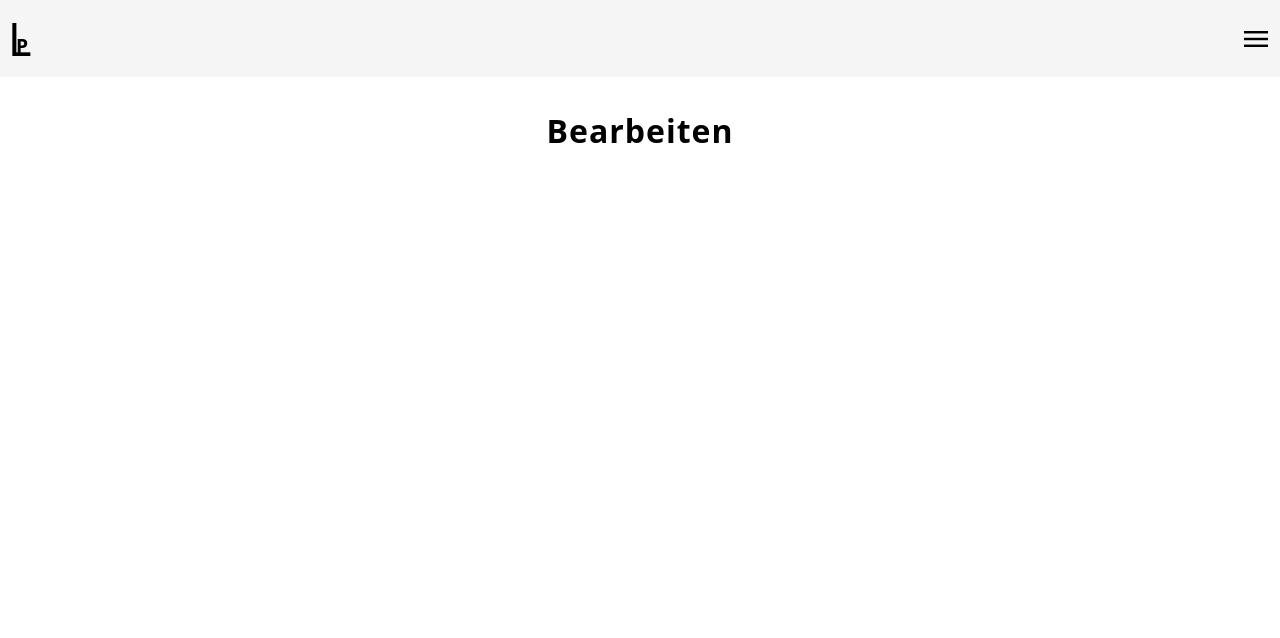
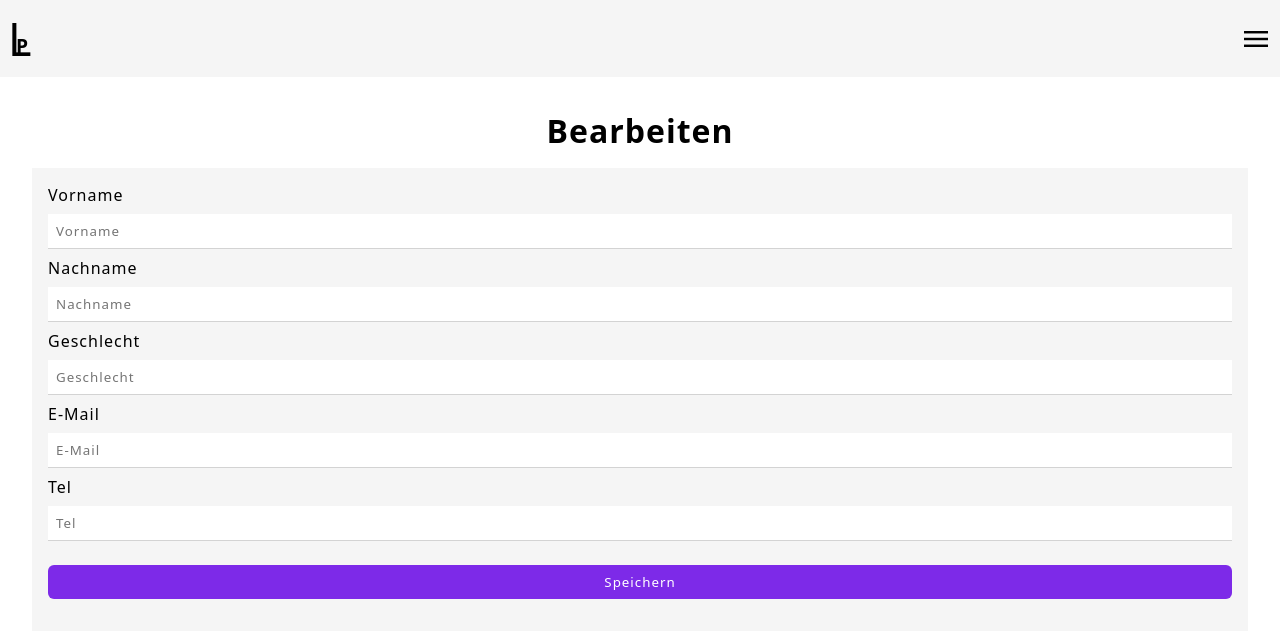
Before and after one commit to Patyika1986/kontakt-buch, an Angular app in the folder frontend/kontaktbuch/: page /settings in a window 1280 px wide. Shown: the top 638 px of the page. Built offline with nearby package versions, Linux system fonts and the light colour scheme.

Commit message:
generate form and some design

```diff
--- a/frontend/kontaktbuch/src/app/app.module.ts
+++ b/frontend/kontaktbuch/src/app/app.module.ts
@@ -8,6 +8,7 @@ import { NavComponent } from './component/nav/nav.component';
 import { ContactComponent } from './component/contact/contact.component';
 import { SettingsComponent } from './component/settings/settings.component';
 import { AddNewContactComponent } from './component/add-new-contact/add-new-contact.component';
+import { FormComponent } from './component/form/form.component';
 
 @NgModule({
   declarations: [
@@ -16,7 +17,8 @@ import { AddNewContactComponent } from './component/add-new-contact/add-new-cont
     NavComponent,
     ContactComponent,
     SettingsComponent,
-    AddNewContactComponent
+    AddNewContactComponent,
+    FormComponent
   ],
   imports: [
     BrowserModule,
--- a/frontend/kontaktbuch/src/app/component/add-new-contact/add-new-contact.component.html
+++ b/frontend/kontaktbuch/src/app/component/add-new-contact/add-new-contact.component.html
@@ -2,3 +2,4 @@
 <div class="top">
   <h1>Neu anlegen</h1>
 </div>
+<app-form></app-form>
--- /dev/null
+++ b/frontend/kontaktbuch/src/app/component/form/form.component.html
@@ -0,0 +1,18 @@
+<main id="main">
+  <section class="section">
+    <form id="form">
+      <label>Vorname</label>
+      <input type="text" placeholder="Vorname" name="firstname" />
+      <label>Nachname</label>
+      <input type="text" placeholder="Nachname" name="lastname" />
+      <label>Geschlecht</label>
+      <input type="text" placeholder="Geschlecht" name="gender" />
+      <label>E-Mail</label>
+      <input type="email" placeholder="E-Mail" name="email" />
+      <label>Tel</label>
+      <input type="tel" placeholder="Tel" name="tel" />
+
+      <button class="save">Speichern</button>
+    </form>
+  </section>
+</main>
--- /dev/null
+++ b/frontend/kontaktbuch/src/app/component/form/form.component.scss
@@ -0,0 +1,37 @@
+#main {
+    width: 100vw;
+    .section {
+        width: 95%;
+        margin: 1rem auto;
+        padding: .5rem;
+        background-color: var(--bgc);
+        #form {
+            display: flex;
+            flex-direction: column;
+            padding: .5rem;
+            input {
+                margin: .5rem 0;
+                border-top: none;
+                border-left: none;
+                border-right: none;
+                border-bottom: 1px solid lightgrey;
+                padding: .5rem;
+            }
+
+            .save {
+                margin: 1rem 0;
+                color: #fff;
+                padding: 8px 22px;
+                border-radius: 6px;
+                border: none;
+                background: #7d2ae8;
+                transition: all 0.2s ease;
+
+                &:active {
+                    transform: scale(1.1);
+                    opacity: .9;
+                }
+            }
+        }
+    }
+}
--- /dev/null
+++ b/frontend/kontaktbuch/src/app/component/form/form.component.ts
@@ -0,0 +1,14 @@
+import { Component } from '@angular/core';
+
+@Component({
+  selector: 'app-form',
+  templateUrl: './form.component.html',
+  styleUrls: ['./form.component.scss']
+})
+export class FormComponent {
+
+  sendForm(){
+
+  }
+
+}
--- a/frontend/kontaktbuch/src/app/component/nav/nav.component.scss
+++ b/frontend/kontaktbuch/src/app/component/nav/nav.component.scss
@@ -23,7 +23,7 @@
 }
 
 #nav {
-    background-color: antiquewhite;
+    background-color: var(--bgc);
     min-height: 20vh;
     display: none;
 
--- a/frontend/kontaktbuch/src/app/component/settings/settings.component.html
+++ b/frontend/kontaktbuch/src/app/component/settings/settings.component.html
@@ -2,3 +2,5 @@
 <div class="top">
   <h1>Bearbeiten</h1>
 </div>
+
+<app-form></app-form>
```
Also changed, not shown: frontend/kontaktbuch/src/app/component/add-new-contact/add-new-contact.component.scss (line endings or trailing spaces), frontend/kontaktbuch/src/app/component/settings/settings.component.scss (line endings or trailing spaces), 1 other file (tests, documents, lock files or other folders).
